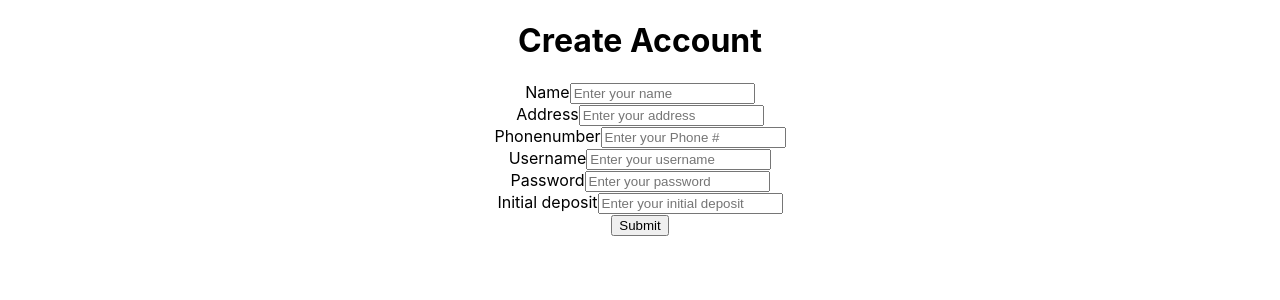
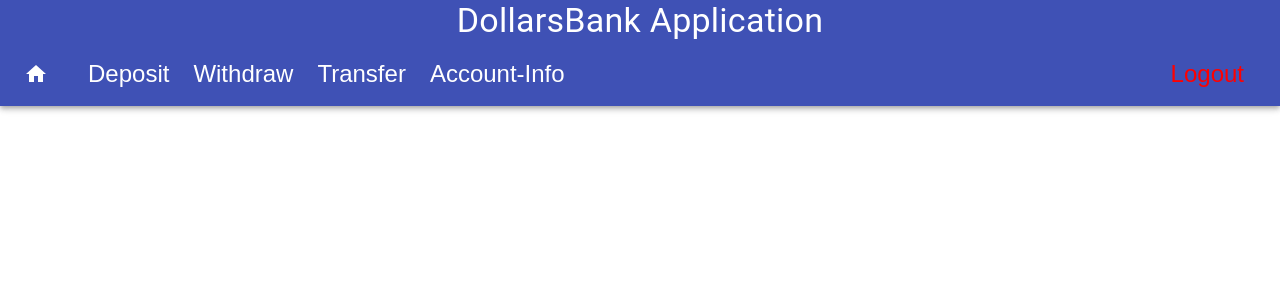
Before and after one commit to NicholasCrossman/dollars-bank-fullstack-react-frontend, a React (Create React App) app in the folder dollars-bank-react-frontend/: page / in a window 1280 px wide. Shown: the top 300 px of the page. Built offline with nearby package versions, Linux system fonts and the light colour scheme.

Commit message:
Logged in home page set up

```diff
--- a/dollars-bank-react-frontend/package.json
+++ b/dollars-bank-react-frontend/package.json
@@ -3,6 +3,8 @@
   "version": "0.1.0",
   "private": true,
   "dependencies": {
+    "@material-ui/core": "^4.12.3",
+    "@material-ui/icons": "^4.11.2",
     "@testing-library/jest-dom": "^5.15.0",
     "@testing-library/react": "^11.2.7",
     "@testing-library/user-event": "^12.8.3",
--- a/dollars-bank-react-frontend/src/App.js
+++ b/dollars-bank-react-frontend/src/App.js
@@ -4,11 +4,12 @@ import LoginForm from "./components/LoginForm";
 import CreateCustomerForm from "./components/CreateCustomerForm";
 import Deposit from "./components/Deposit";
 import Withdraw from "./components/Withdraw";
+import AppBarLoggedIn from "./components/AppBarLoggedIn";
 
 function App() {
   return (
     <div className="App">
-      <CreateCustomerForm />
+      <AppBarLoggedIn />
     </div>
   );
 }
--- /dev/null
+++ b/dollars-bank-react-frontend/src/components/AppBarLoggedIn.js
@@ -0,0 +1,63 @@
+import React from "react";
+import { makeStyles } from "@material-ui/core/styles";
+import AppBar from "@material-ui/core/AppBar";
+import Toolbar from "@material-ui/core/Toolbar";
+import Typography from "@material-ui/core/Typography";
+import IconButton from "@material-ui/core/IconButton";
+import HomeIcon from "@material-ui/icons/Home";
+
+// import MenuIcon from "@material-ui/icons/Menu";
+
+const useStyles = makeStyles((theme) => ({
+  root: {
+    flexGrow: 1,
+  },
+  menuButton: {
+    marginRight: theme.spacing(2),
+  },
+  title: {
+    flexGrow: 1,
+  },
+  logout: {
+    marginLeft: "auto",
+
+    color: "red",
+  },
+}));
+
+export default function AppBarLoggedIn() {
+  const classes = useStyles();
+
+  return (
+    <div className={classes.root}>
+      <AppBar position="static">
+        {/* //home */}
+        <Typography variant="h4" className={classes.title}>
+          DollarsBank Application
+        </Typography>
+        <Toolbar>
+          <IconButton
+            edge="start"
+            className={classes.menuButton}
+            color="inherit"
+            aria-label="menu"
+          >
+            <HomeIcon />
+          </IconButton>
+
+          <IconButton color="inherit">Deposit</IconButton>
+
+          <IconButton color="inherit">Withdraw</IconButton>
+
+          <IconButton color="inherit">Transfer</IconButton>
+
+          <IconButton color="inherit">Account-Info</IconButton>
+
+          <IconButton className={classes.logout} color="inherit" align="right">
+            Logout
+          </IconButton>
+        </Toolbar>
+      </AppBar>
+    </div>
+  );
+}
--- a/dollars-bank-react-frontend/src/components/Withdraw.js
+++ b/dollars-bank-react-frontend/src/components/Withdraw.js
@@ -35,7 +35,7 @@ const Withdraw = (props) => {
     if (response.status === 200) {
       console.log("withdraw success!");
     } else {
-      // otherwise login failed with an error message
+      // otherwise withdraw failed with an error message
       console.log("Error: withdraw  failed.");
     }
   };
```
Also changed, not shown: 1 other file (tests, documents, lock files or other folders).
